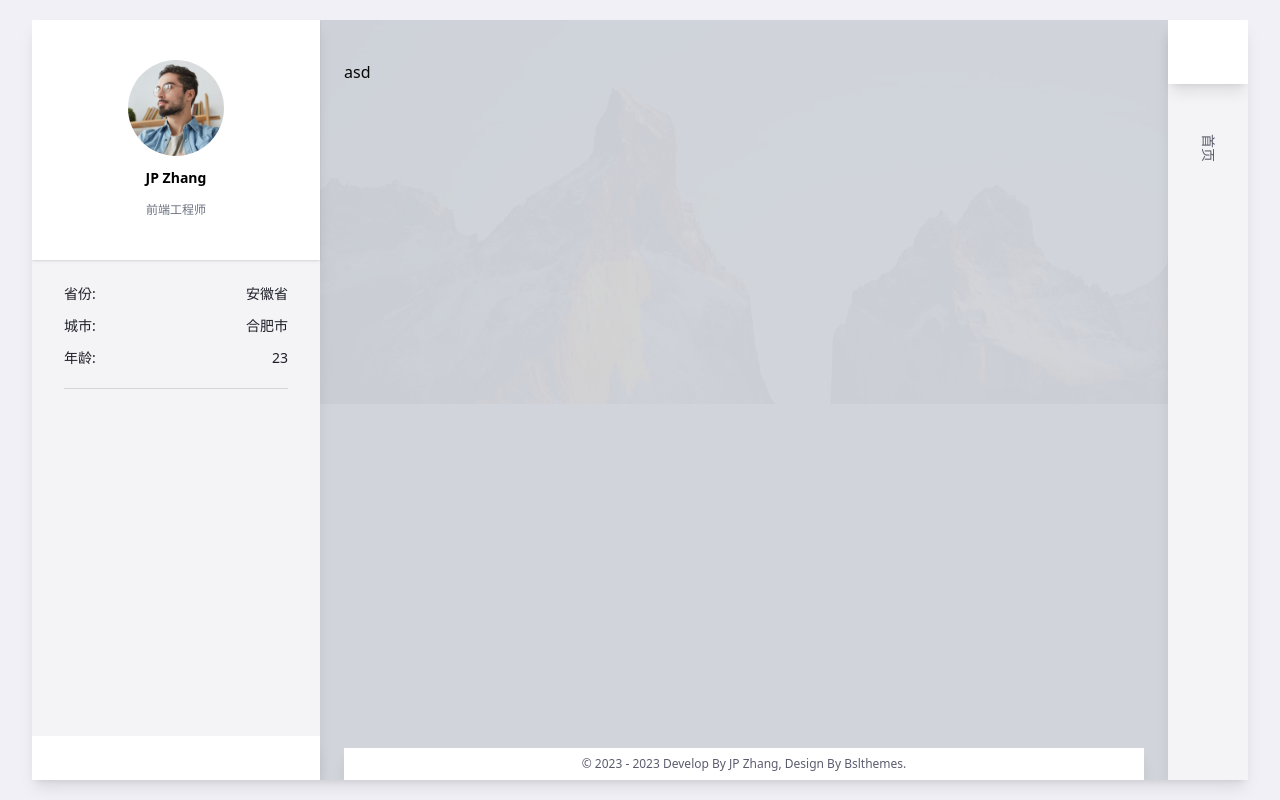
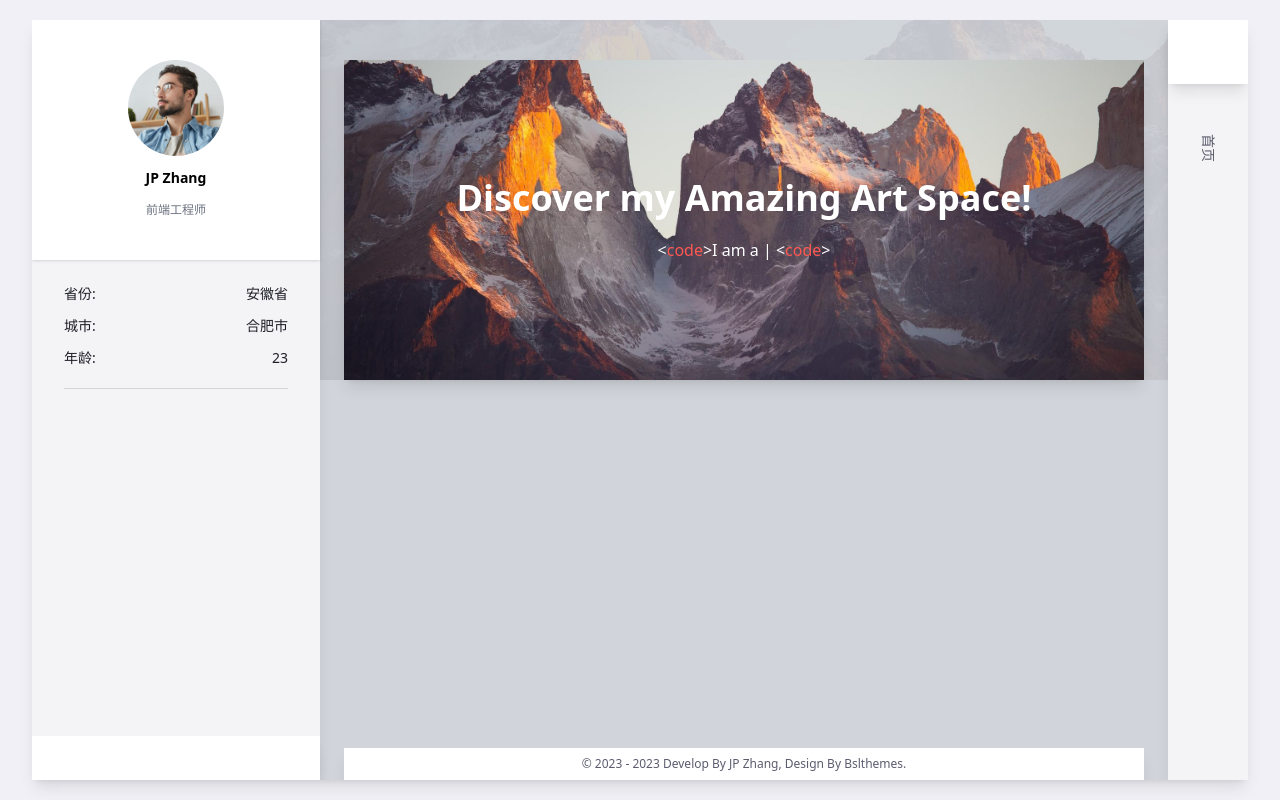
Before and after one commit to JingpengZhang/Arter-NextJS, a Next.js app: page / in a window 1280 px wide. Built offline with nearby package versions, Linux system fonts and the light colour scheme; some icons are missing.

Commit message:
feat:完成首页欢迎卡开发

```diff
--- /dev/null
+++ b/src/app/components/HelloCard/index.tsx
@@ -0,0 +1,49 @@
+"use client";
+
+import React, { useEffect, useRef } from "react";
+import BGImage from "@/assets/images/bg.jpg";
+import Typed from "typed.js";
+
+const HelloCard: React.FC = () => {
+  const typedRef = useRef<HTMLSpanElement>(null);
+
+  useEffect(() => {
+    if (typedRef.current) {
+      new Typed(typedRef.current, {
+        strings: [
+          "I am a frond-end developer.",
+          "I am building Web APP.",
+          "I am very interesting in electric games.",
+        ],
+        typeSpeed: 100,
+        backSpeed: 50,
+        loop: true,
+        loopCount: Infinity,
+        cursorChar: "|",
+        autoInsertCss: true,
+      });
+    }
+  }, [typedRef]);
+
+  return (
+    <div
+      style={{
+        backgroundImage: `url(${BGImage.src})`,
+        backgroundSize: "cover",
+        backgroundPosition: "center",
+      }}
+      className="w-full h-80 shadow-lg flex flex-col items-center justify-center"
+    >
+      <p className=" text-white font-bold text-4xl">
+        Discover my Amazing Art Space!
+      </p>
+      <p className="text-white mt-5 text-md">
+        &lt;<span className="text-primary">code</span>&gt;
+        <span className="" ref={typedRef}></span> &lt;
+        <span className="text-primary">code</span>&gt;
+      </p>
+    </div>
+  );
+};
+
+export default HelloCard;
--- a/src/app/layout.tsx
+++ b/src/app/layout.tsx
@@ -6,7 +6,6 @@ import Navigation from "../components/navigation";
 import Image from "next/image";
 import BGImage from "../assets/images/bg.jpg";
 import CopyrightBar from "../components/copyright-bar";
-
 const inter = Inter({ subsets: ["latin"] });
 
 export const metadata: Metadata = {
@@ -28,14 +27,15 @@ export default function RootLayout({
             {/** 移动端顶部栏 */}
             <div className="fixed w-full h-16 lg:h-0 bg-white shadow-md transition-all"></div>
             {/** 背景图 */}
-            <div className=" overflow-hidden w-full h-fit absolute top-16 lg:top-0 opacity-[0.04]">
-              <Image
-                src={BGImage}
-                alt="背景图"
-                className="w-full h-96 object-cover object-top"
-              />
-            </div>
-            <section className=" transition-all  h-full pt-[6.5rem] lg:pt-10 flex flex-col overflow-y-auto justify-between">
+            <div
+              style={{
+                backgroundImage: `url(${BGImage.src})`,
+                backgroundSize: "cover",
+                backgroundPosition: "center",
+              }}
+              className="overflow-hidden w-full absolute z-[1] opacity-10 top-16  lg:top-0 h-[22.5rem]"
+            ></div>
+            <section className=" transition-all relative z-[2]  h-full pt-[6.5rem] lg:pt-10 flex flex-col overflow-y-auto justify-between">
               <section className="px-6">{children}</section>
               <CopyrightBar />
             </section>
--- a/src/app/page.tsx
+++ b/src/app/page.tsx
@@ -1,9 +1,10 @@
-import Image from 'next/image'
+import Image from "next/image";
+import HelloCard from "./components/HelloCard";
 
 export default function Home() {
   return (
     <main>
-     <p>asd</p>
+      <HelloCard />
     </main>
-  )
+  );
 }
--- a/src/components/navigation/index.tsx
+++ b/src/components/navigation/index.tsx
@@ -85,7 +85,7 @@ const Navigation: React.FC = () => {
   return (
     <section
       className={[
-        "w-0 duration-700 transition-all",
+        "w-0 duration-700 transition-all z-[20]",
         open ? "lg:w-56" : "lg:w-20",
       ].join(" ")}
     >
@@ -93,7 +93,7 @@ const Navigation: React.FC = () => {
         ref={navRef}
         className={[
           "translate-x-full lg:translate-x-0 h-full bg-[#f4f4f6] shadow-lg text-[#5c5c6d] duration-700 transition-all flex flex-col justify-between",
-          open ? "w-56 -translate-x-56" : "w-20",
+          open ? "w-56 -translate-x-[14rem]" : "w-20",
         ].join(" ")}
       >
         <div className="w-full">
--- a/tailwind.config.ts
+++ b/tailwind.config.ts
@@ -15,6 +15,7 @@ const config: Config = {
       },
       colors: {
         "bg-light": "#f0f0f6",
+        primary: "#ff5852",
       },
     },
   },
```
